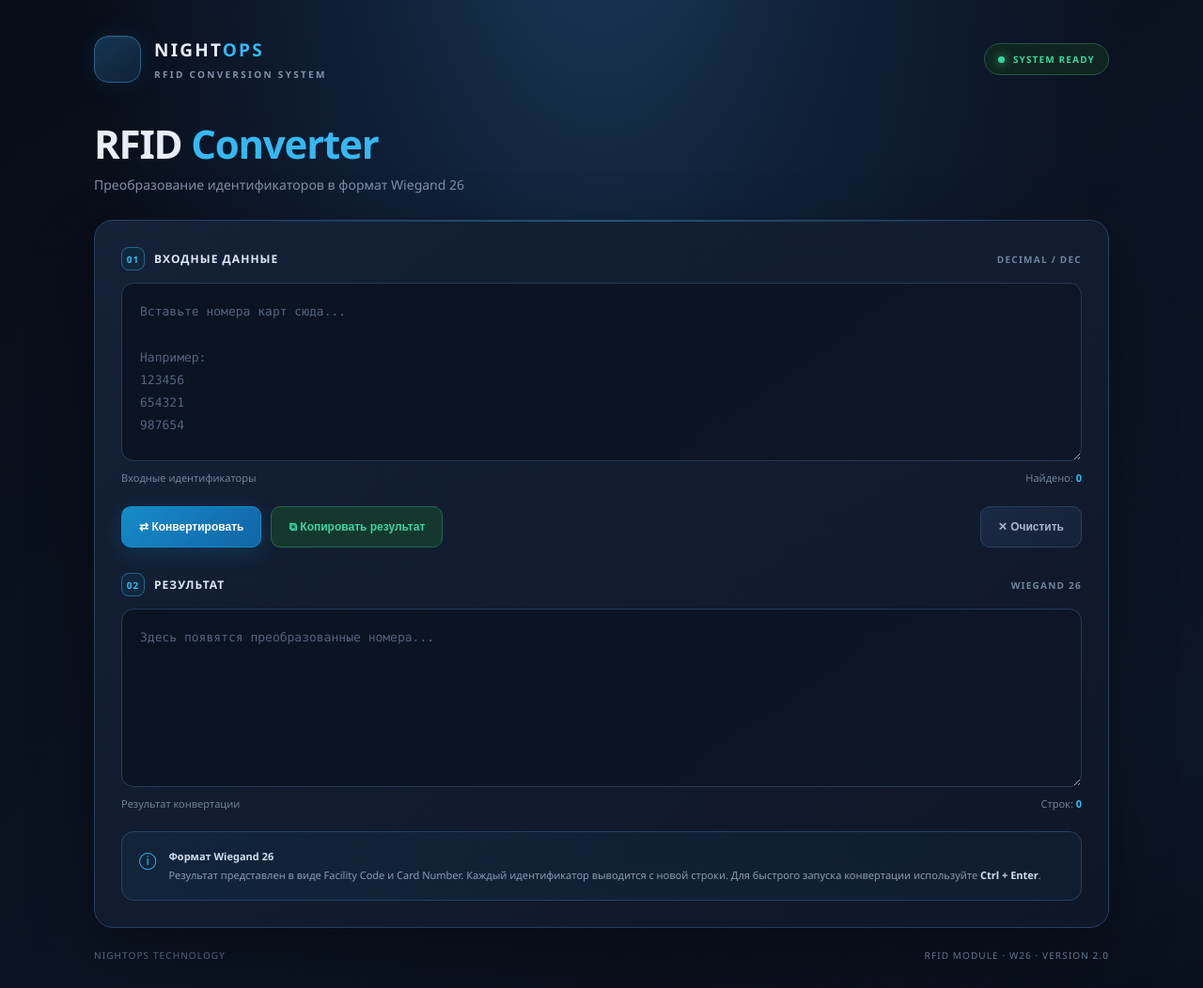
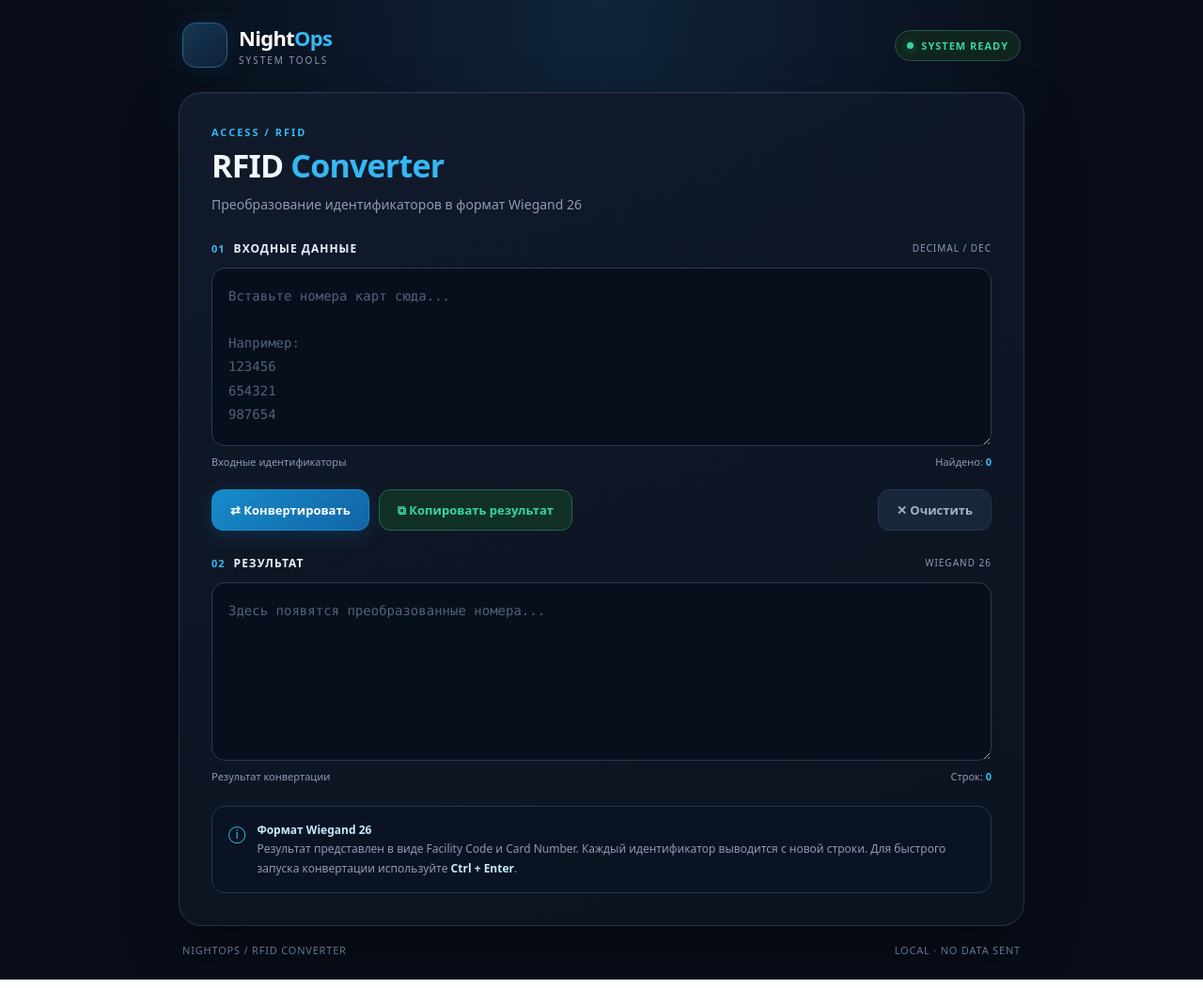
Before and after one commit to KrasniyPerec/rfid-converter, a plain HTML site: page index.html in a window 1280 px wide. Shown: the whole page at 94% size. Drawn offline with Linux system fonts and the light colour scheme.

Commit message:
Update index.html

```diff
--- a/index.html
+++ b/index.html
@@ -6,90 +6,95 @@
 <title>NightOps — RFID Converter</title>
 
 <style>
+* {
+    box-sizing: border-box;
+    font-family: system-ui, -apple-system, "Segoe UI", Roboto, sans-serif;
+}
+
 :root {
     --bg: #080d18;
     --panel: #111a2b;
-    --panel2: #0c1423;
-    --border: #263a56;
-    --text: #e8eef8;
-    --muted: #8190a8;
+    --panel2: #0d1524;
     --accent: #35b8f4;
     --green: #37d6a0;
     --red: #ff647c;
+    --text: #e8f0fb;
+    --muted: #8c9bb3;
+    --border: #26364c;
 }
 
-* { box-sizing: border-box; }
-
 body {
+    background: radial-gradient(ellipse at top, #10243b 0%, var(--bg) 55%);
+    min-height: 100vh;
     margin: 0;
-    min-height: 100vh;
-    padding: 38px 20px 28px;
+    padding: 24px;
     color: var(--text);
-    font-family: "Segoe UI", Arial, sans-serif;
-    background:
-        radial-gradient(ellipse at 50% -18%, #1b3c5d 0%, #102139 28%, transparent 62%),
-        radial-gradient(ellipse at 100% 75%, #10233b55 0%, transparent 42%),
-        linear-gradient(145deg, #080d18, #0b1423 58%, #080d18);
 }
 
-.container {
-    width: min(100%, 1080px);
+.app {
+    width: 100%;
+    max-width: 900px;
     margin: 0 auto;
 }
 
 /* HEADER */
 
-.header {
+.topbar {
     display: flex;
     align-items: center;
     justify-content: space-between;
-    gap: 18px;
-    margin-bottom: 42px;
+    gap: 16px;
+    margin-bottom: 26px;
+    padding: 0 4px;
 }
 
 .brand {
     display: flex;
     align-items: center;
-    gap: 14px;
+    gap: 12px;
 }
 
 .brand-icon {
-    width: 50px;
-    height: 50px;
-    flex: 0 0 50px;
+    width: 48px;
+    height: 48px;
+    display: grid;
+    place-items: center;
     border: 1px solid #28638c;
-    border-radius: 15px;
+    border-radius: 14px;
     background: linear-gradient(145deg, #153653, #102137);
-    box-shadow: 0 0 28px #1686c322, inset 0 1px 0 #ffffff12;
+    box-shadow: 0 0 25px #1686c322;
 }
 
 .brand-name {
-    font-size: 19px;
-    font-weight: 800;
-    letter-spacing: 2.2px;
+    font-weight: 850;
+    font-size: 22px;
+    letter-spacing: -.7px;
+    color: #fff;
 }
 
-.brand-subtitle {
-    margin-top: 6px;
+.brand-name span {
+    color: var(--accent);
+}
+
+.brand-sub {
     color: var(--muted);
     font-size: 10px;
-    letter-spacing: 2.3px;
-    font-weight: 600;
+    letter-spacing: 2px;
+    margin-top: 2px;
 }
 
-/* STATUS */
+/* SYSTEM STATUS */
 
 .status {
-    display: inline-flex;
+    display: flex;
     align-items: center;
-    gap: 9px;
-    padding: 9px 14px;
+    gap: 8px;
     border: 1px solid var(--border);
     border-radius: 999px;
-    background: #111a2b;
-    font-size: 10px;
-    font-weight: 800;
-    letter-spacing: 1.15px;
+    padding: 8px 12px;
+    font-size: 11px;
+    font-weight: 700;
+    letter-spacing: 1px;
     transition: .25s;
 }
 
@@ -97,7 +102,7 @@ body {
     width: 7px;
     height: 7px;
     border-radius: 50%;
-    transition: .25s;
+    flex-shrink: 0;
 }
 
 .status[data-state="ready"],
@@ -110,7 +115,7 @@ body {
 .status[data-state="ready"] .status-dot,
 .status[data-state="success"] .status-dot {
     background: var(--green);
-    box-shadow: 0 0 11px var(--green);
+    box-shadow: 0 0 10px #37d6a088;
 }
 
 .status[data-state="processing"] {
@@ -144,119 +149,118 @@ body {
 
 .status[data-state="standby"] .status-dot {
     background: #64748b;
-    box-shadow: none;
 }
 
 @keyframes pulse {
-    from { opacity: .35; }
+    from { opacity: .45; }
     to { opacity: 1; }
+}
+
+/* MAIN CARD */
+
+.card {
+    background: linear-gradient(
+        160deg,
+        rgba(17, 26, 43, .98),
+        rgba(12, 19, 32, .98)
+    );
+    border: 1px solid var(--border);
+    border-radius: 24px;
+    box-shadow: 0 24px 60px #0005, 0 1px 0 #ffffff08 inset;
+    padding: clamp(20px, 4vw, 34px);
 }
 
 /* TITLE */
 
-.page-title {
-    margin-bottom: 26px;
+.heading {
+    margin-bottom: 28px;
 }
 
-.page-title h1 {
-    margin: 0 0 10px;
-    font-size: clamp(30px, 4.5vw, 42px);
-    line-height: 1.08;
-    letter-spacing: -1.2px;
-    font-weight: 760;
+.eyebrow {
+    color: var(--accent);
+    font-size: 11px;
+    letter-spacing: 2px;
+    font-weight: 800;
+    margin-bottom: 8px;
 }
 
-.page-title h1 span { color: var(--accent); }
+h1 {
+    margin: 0;
+    font-size: clamp(25px, 4vw, 34px);
+    line-height: 1.2;
+    letter-spacing: -.8px;
+    color: #f2f7ff;
+}
 
-.page-title p {
-    margin: 0;
+h1 span {
+    color: var(--accent);
+}
+
+.description {
+    margin: 10px 0 0;
     color: var(--muted);
     font-size: 14px;
-    line-height: 1.65;
+    line-height: 1.5;
 }
 
-/* WORKSPACE */
-
-.workspace {
-    position: relative;
-    overflow: hidden;
-    padding: 28px;
-    border: 1px solid #2a405e;
-    border-radius: 20px;
-    background: linear-gradient(145deg, #142137, #0e1727);
-    box-shadow: 0 24px 70px #00000050;
-}
-
-.workspace::before {
-    content: "";
-    position: absolute;
-    top: 0;
-    left: 8%;
-    right: 8%;
-    height: 1px;
-    background: linear-gradient(90deg, transparent, #35b8f477, transparent);
-    pointer-events: none;
-}
+/* SECTION HEADINGS */
 
 .section-heading {
     display: flex;
+    justify-content: space-between;
     align-items: center;
-    justify-content: space-between;
-    gap: 12px;
-    margin-bottom: 13px;
+    gap: 10px;
+    margin-bottom: 12px;
 }
 
 .section-title {
     display: flex;
     align-items: center;
-    gap: 10px;
-    color: #dce7f5;
+    gap: 9px;
     font-size: 12px;
     font-weight: 800;
-    letter-spacing: 1.05px;
+    letter-spacing: 1px;
 }
 
 .section-number {
-    display: inline-grid;
-    place-items: center;
-    width: 25px;
-    height: 25px;
-    border: 1px solid #28638c;
-    border-radius: 8px;
-    background: #10283d;
     color: var(--accent);
-    font-size: 10px;
+    font-size: 11px;
+    font-weight: 800;
 }
 
 .section-hint {
-    color: #70839e;
+    color: var(--muted);
     font-size: 10px;
-    font-weight: 700;
-    letter-spacing: 1.25px;
+    letter-spacing: 1px;
 }
+
+/* TEXTAREAS */
 
 textarea {
     display: block;
     width: 100%;
     min-height: 190px;
     resize: vertical;
-    padding: 18px 19px;
-    border: 1px solid #263b57;
-    border-radius: 13px;
+    padding: 17px;
+    border: 1px solid #2a3a52;
+    border-radius: 14px;
     outline: none;
-    background: linear-gradient(145deg, #0a1322, #0c1626);
-    color: var(--text);
+    background: #080f1c;
+    color: #f4f8ff;
     font-family: Consolas, "Courier New", monospace;
-    font-size: 13px;
-    line-height: 1.85;
-    transition: .2s;
+    font-size: 14px;
+    line-height: 1.8;
+    transition: border-color .18s, box-shadow .18s, background .18s;
 }
 
-textarea::placeholder { color: #53647d; }
+textarea::placeholder {
+    color: #52627a;
+}
 
 textarea:focus {
-    border-color: #278fc3;
-    box-shadow: 0 0 0 3px #1686c322;
+    border-color: var(--accent);
+    background: #0b1524;
+    box-shadow: 0 0 0 3px #35b8f420, 0 0 18px #35b8f410;
 }
 
 .output-area {
@@ -264,18 +268,26 @@ textarea:focus {
     color: var(--green);
 }
 
+.output-area:focus {
+    border-color: var(--green);
+    box-shadow: 0 0 0 3px #37d6a020, 0 0 18px #37d6a010;
+}
+
+/* COUNTERS */
+
 .meta-row {
     display: flex;
     justify-content: space-between;
     gap: 12px;
-    margin-top: 10px;
-    color: #71839c;
+    margin-top: 9px;
+    color: var(--muted);
     font-size: 11px;
 }
 
 .meta-row strong {
     color: var(--accent);
     font-weight: 700;
+    font-variant-numeric: tabular-nums;
 }
 
 /* BUTTONS */
@@ -284,35 +296,42 @@ textarea:focus {
     display: flex;
     flex-wrap: wrap;
     gap: 10px;
-    margin: 23px 0 27px;
+    margin: 22px 0 26px;
 }
 
 button {
     min-height: 44px;
-    padding: 0 18px;
-    border: 1px solid #2a405e;
-    border-radius: 10px;
-    background: linear-gradient(145deg, #1a2a42, #152238);
-    color: #dce7f5;
-    font-size: 12px;
-    font-weight: 700;
+    padding: 0 19px;
+    border: 1px solid var(--border);
+    border-radius: 12px;
+    background: #18263b;
+    color: var(--text);
+    font-size: 13px;
+    font-weight: 650;
     cursor: pointer;
     transition: .2s;
 }
 
 button:hover {
+    border-color: #42658a;
+    background: #20334e;
     transform: translateY(-1px);
-    border-color: #45698f;
-    background: #223752;
 }
 
-button:active { transform: translateY(0); }
+button:active {
+    transform: translateY(0);
+}
+
+button:focus-visible {
+    outline: 2px solid var(--accent);
+    outline-offset: 3px;
+}
 
 .primary-btn {
     border-color: #168bc9;
     background: linear-gradient(135deg, #168bc9, #1265a6);
     color: white;
-    box-shadow: 0 6px 22px #168bc933;
+    box-shadow: 0 5px 20px #168bc933;
 }
 
 .primary-btn:hover {
@@ -322,13 +341,13 @@ button:active { transform: translateY(0); }
 
 .copy-btn {
     border-color: #23664f;
-    background: #15382e;
+    background: #123126;
     color: var(--green);
 }
 
 .copy-btn:hover {
     border-color: #37a77d;
-    background: #1b493a;
+    background: #194332;
 }
 
 .clear-btn {
@@ -336,86 +355,134 @@ button:active { transform: translateY(0); }
     color: #a8b3c5;
 }
 
-/* INFO */
+/* INFO PANEL */
 
 .info-panel {
     display: flex;
     align-items: flex-start;
-    gap: 13px;
-    padding: 16px 18px;
-    border: 1px solid #29415f;
-    border-radius: 13px;
-    background: linear-gradient(110deg, #12243a, #101d30);
+    gap: 12px;
+    padding: 15px 17px;
+    border: 1px solid #26364c;
+    border-radius: 14px;
+    background: #0a1321;
 }
 
 .info-icon {
     color: var(--accent);
     font-size: 18px;
+    flex-shrink: 0;
 }
 
 .info-text {
-    color: #8c9bb0;
-    font-size: 11px;
-    line-height: 1.8;
+    color: var(--muted);
+    font-size: 12px;
+    line-height: 1.7;
 }
 
-.info-text strong { color: #d0deed; }
+.info-text strong {
+    color: #c8eaff;
+}
 
 /* FOOTER */
 
 .footer {
     display: flex;
     justify-content: space-between;
-    gap: 14px;
-    margin-top: 22px;
-    color: #5f718a;
-    font-size: 10px;
-    letter-spacing: 1.1px;
+    gap: 12px;
+    margin-top: 18px;
+    padding: 0 4px;
+    color: #62758e;
+    font-size: 11px;
+    letter-spacing: .8px;
 }
-
-.footer span:last-child { color: #7187a3; }
 
 /* MOBILE */
 
-@media (max-width: 640px) {
-    body { padding: 22px 12px 20px; }
-    .header { margin-bottom: 34px; }
-    .brand { gap: 10px; }
+@media (max-width: 600px) {
+    body {
+        padding: 16px;
+    }
+
+    .topbar {
+        margin: 8px 2px 20px;
+    }
+
+    .brand {
+        gap: 9px;
+    }
+
     .brand-icon {
-        width: 44px;
-        height: 44px;
-        flex-basis: 44px;
-        border-radius: 13px;
+        width: 42px;
+        height: 42px;
+        border-radius: 12px;
     }
-    .brand-name { font-size: 16px; }
-    .brand-subtitle { font-size: 8px; letter-spacing: 1.5px; }
-    .status { padding: 7px 9px; font-size: 8px; }
-    .workspace { padding: 17px; border-radius: 16px; }
-    textarea { min-height: 160px; padding: 14px; font-size: 12px; }
-    .output-area { min-height: 160px; }
-    .actions { gap: 8px; margin: 20px 0 24px; }
-    .actions button { flex: 1 1 auto; padding: 0 12px; }
-    .clear-btn { margin-left: 0; }
-    .footer { flex-direction: column; gap: 7px; }
 
+    .brand-name {
+        font-size: 20px;
+    }
+
+    .brand-sub {
+        font-size: 9px;
+        letter-spacing: 1.5px;
+    }
+
+    .status {
+        padding: 7px 9px;
+        font-size: 9px;
+        letter-spacing: .5px;
+    }
+
+    .card {
+        border-radius: 20px;
+    }
+
+    textarea {
+        min-height: 160px;
+        padding: 14px;
+        font-size: 13px;
+    }
+
+    .actions button {
+        flex: 1 1 auto;
+    }
+
+    .clear-btn {
+        margin-left: 0;
+    }
+
+    .footer {
+        flex-direction: column;
+        gap: 5px;
+    }
+}
+
+@media (max-width: 380px) {
+    .topbar {
+        align-items: flex-start;
+    }
+
+    .status {
+        font-size: 8px;
+        gap: 6px;
+    }
+
+    .brand-name {
+        font-size: 18px;
+    }
 }
 </style>
 </head>
 
 <body>
 
-<div class="container">
+<main class="app">
 
-    <header class="header">
+    <header class="topbar">
         <div class="brand">
             <div class="brand-icon"></div>
             <div>
-                <div class="brand-name">
-                    NIGHT<span style="color:#35b8f4">OPS</span>
-                </div>
-                <div class="brand-subtitle">
-                    RFID CONVERSION SYSTEM
-                </div>
+                <div class="brand-name">Night<span>Ops</span></div>
+                <div class="brand-sub">SYSTEM TOOLS</div>
             </div>
         </div>
 
@@ -425,12 +492,15 @@ button:active { transform: translateY(0); }
         </div>
     </header>
 
-    <div class="page-title">
-        <h1>RFID <span>Converter</span></h1>
-        <p>Преобразование идентификаторов в формат Wiegand 26</p>
-    </div>
+    <section class="card">
 
-    <main class="workspace">
+        <div class="heading">
+            <div class="eyebrow">ACCESS / RFID</div>
+            <h1>RFID <span>Converter</span></h1>
+            <p class="description">
+                Преобразование идентификаторов в формат Wiegand 26
+            </p>
+        </div>
 
         <div class="section-heading">
             <div class="section-title">
@@ -490,7 +560,7 @@ button:active { transform: translateY(0); }
             <span>Строк: <strong id="outputCount">0</strong></span>
         </div>
 
-        <div style="height:22px"></div>
+        <div style="height: 24px"></div>
 
         <div class="info-panel">
             <div class="info-icon">ⓘ</div>
@@ -503,14 +573,14 @@ button:active { transform: translateY(0); }
             </div>
         </div>
 
-    </main>
+    </section>
 
     <footer class="footer">
-        <span>NIGHTOPS TECHNOLOGY</span>
-        <span>RFID MODULE · W26 · VERSION 2.0</span>
+        <span>NIGHTOPS / RFID CONVERTER</span>
+        <span>LOCAL · NO DATA SENT</span>
     </footer>
 
-</div>
+</main>
 
 <script>
 
```
